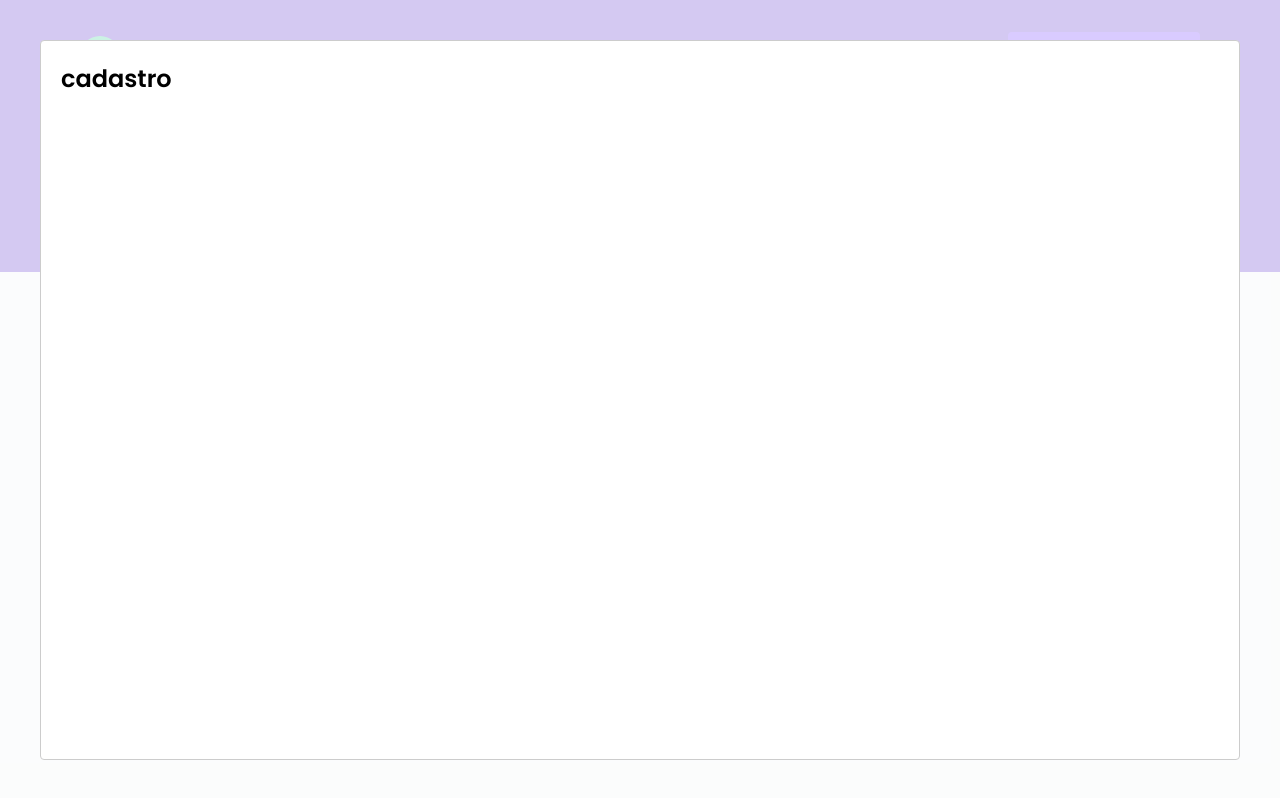
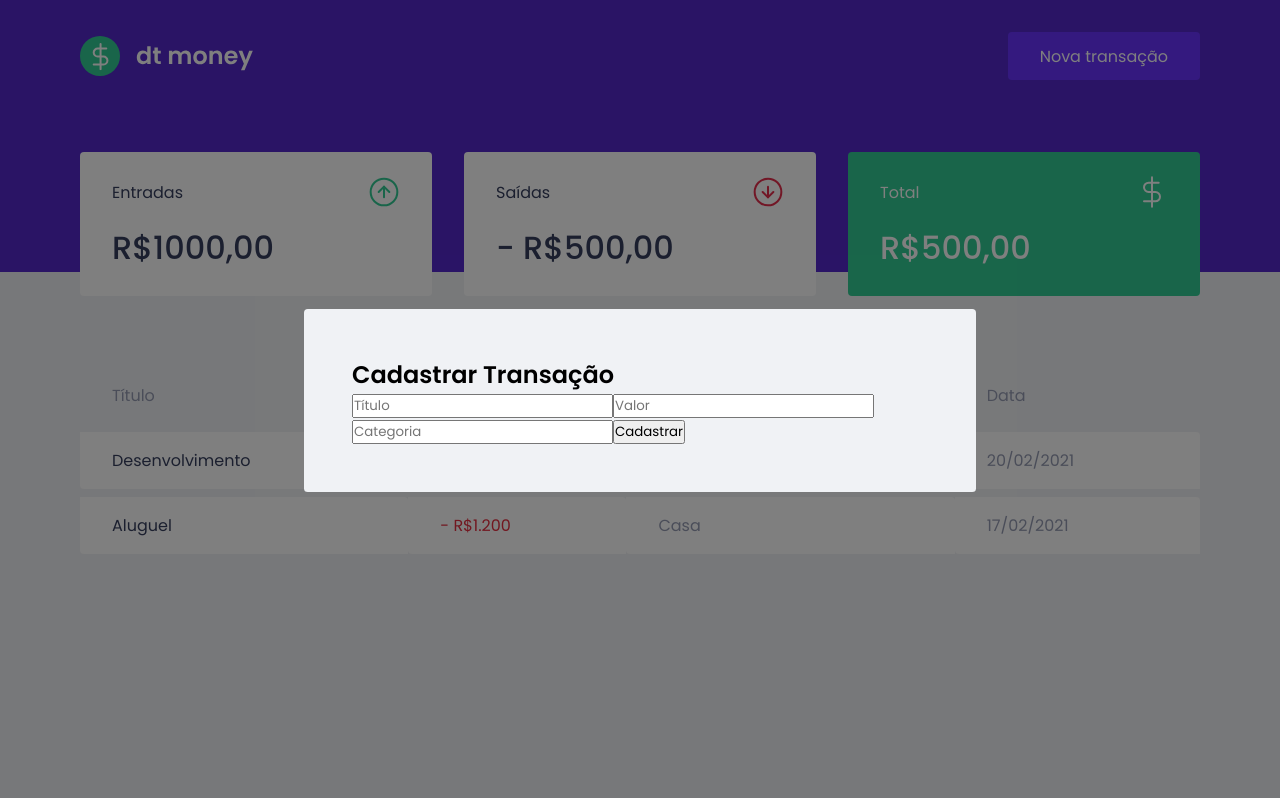
Before and after one commit to AlissonFredo/dt-money-rocketseat, a React (Create React App) app: page / in a window 1280 px wide. Both pictures are taken after a click on the button "Nova transação". Built offline with nearby package versions, Linux system fonts and the light colour scheme; no server answers; what miragejs would draw is missing.

Commit message:
estrutura do formulario

```diff
--- a/src/components/NewTransactionModal/index.tsx
+++ b/src/components/NewTransactionModal/index.tsx
@@ -1,5 +1,6 @@
 import React from 'react';
 import Modal from 'react-modal'
+import { Container } from './styles';
 
 interface NewTransactionModalProps {
     isOpen: boolean;
@@ -11,8 +12,26 @@
         <Modal
             isOpen={isOpen}
             onRequestClose={onRequestClose}
+            overlayClassName='react-modal-overlay'
+            className='react-modal-content'
         >
-            <h2>cadastro</h2>
+            <Container>
+                <h2>Cadastrar Transação</h2>
+
+                <input
+                    placeholder='Título'
+                />
+                <input
+                    type='number'
+                    placeholder='Valor'
+                />
+                <input
+                    placeholder='Categoria'
+                />
+                <button type='submit'>
+                    Cadastrar
+                </button>
+            </Container>
         </Modal>
     )
 }
--- a/src/components/NewTransactionModal/styles.ts
+++ b/src/components/NewTransactionModal/styles.ts
@@ -1,3 +1,5 @@
 import styled from 'styled-components';
 
-export const Container = styled.div``;
+export const Container = styled.form`
+
+`;
--- a/src/styles/global.ts
+++ b/src/styles/global.ts
@@ -48,4 +48,25 @@
         opacity: 0.6;
         cursor: not-allowed;
     }
+
+    .react-modal-overlay {
+        background: rgba(0, 0, 0, 0.5);
+        position: fixed;
+        top: 0;
+        bottom: 0;
+        right: 0;
+        left: 0;
+        display: flex;
+        align-items: center;
+        justify-content: center;
+    }
+
+    .react-modal-content {
+        width: 100%;
+        max-width: 576px;
+        background: var(--background);
+        padding: 3rem;
+        position: relative;
+        border-radius: 0.24rem;
+    }
 `
```
